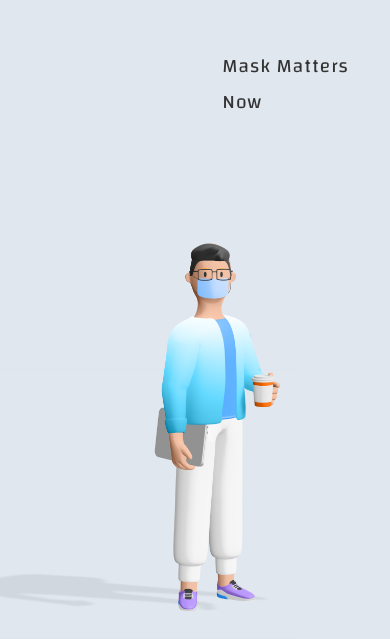
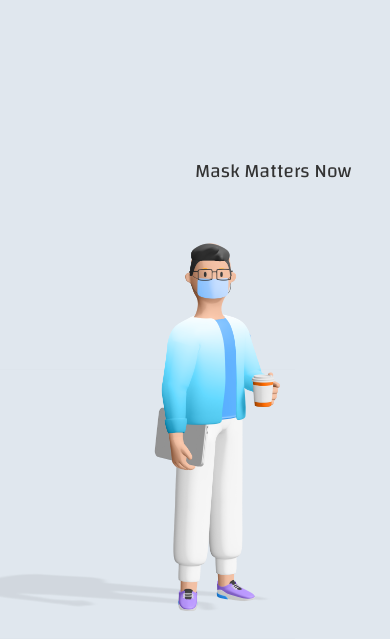
Before and after one commit to yashh2110/portfolio, a React (Create React App) app: page / in a window 390 px wide. Shown: the part 205-844 px from the top of the page. Built offline with nearby package versions, Linux system fonts and the light colour scheme; a web font is replaced by a local one.

Commit message:
completed

```diff
--- a/src/components/Main.js
+++ b/src/components/Main.js
@@ -72,14 +72,14 @@ function Main() {
                 s_tl.to(".main_info",{x:window.innerWidth * -1,duration:2,ease:"linear"})
                 s_tl.to(".profile",{x:-(window.innerWidth-600),duration:5,ease:"linear"},"-=1");
                 s_tl.from(".about",{x:(window.innerWidth * 1),duration:2,ease:"linear"},"-=1")
-                s_tl.from(".about_head",{width:100,opacity:0,duration:5,ease:"linear"},"-=1")
-                s_tl.from(".about_txt",{x:window.innerWidth * 1,opacity:5,duration:6,ease:"linear"})
-                s_tl.from(".skills",{y:window.innerHeight * 1,duration:7,ease:"linear"},"+=1")
+                // s_tl.from(".about_head",{width:100,opacity:0,duration:5,ease:"linear"},"-=1")
+                // s_tl.from(".about_txt",{x:window.innerWidth * 1,opacity:5,duration:6,ease:"linear"})
+                s_tl.from(".skills",{y:window.innerHeight * 1,duration:7,ease:"linear"},"+=1.5")
                 s_tl.to(".about",{y:-(window.innerHeight * 1),duration:5,ease:"linear"},"-=5")
                 s_tl.to(".profile",{y:-(window.innerHeight * 1),duration:6.5,ease:"linear"},"-=7")
                 s_tl.from(".skill_item",{opacity:0,stagger:0.4,duration:6.5,ease:"power2"},"-=6")
-                s_tl.to(".skills",{y:-(window.innerHeight),duration:10,ease:"linear"})
-                s_tl.from(".contact",{y:window.innerHeight * 1,duration:7,ease:"linear"},"-=11")
+                s_tl.to(".skills",{y:-(window.innerHeight),duration:10,ease:"linear"},'-=5')
+                s_tl.from(".contact",{y:window.innerHeight * 1,duration:7,ease:"linear"},"-=10")
             }
         },7000)
 
--- a/src/css/loader.css
+++ b/src/css/loader.css
@@ -31,7 +31,7 @@
 .hello_txt {
   position: absolute;
   left: 55%;
-  top: 30%;
+  bottom: 450px;
   font-size: 2em;
   padding-right: 5px;
   /* font-family: "Akaya Kanadaka", cursive; */
@@ -39,9 +39,9 @@
 }
 @media screen and (max-width: 768px) {
   .hello_txt {
-    left: 57%;
-    letter-spacing: 1px;
-    top: 30%;
+    left: 50%;
+    text-align: right;
+    bottom: 450px;
     font-size: 1.2em;
   }
   .loader {
```
Also changed, not shown: 1 other file (tests, documents, lock files or other folders).
